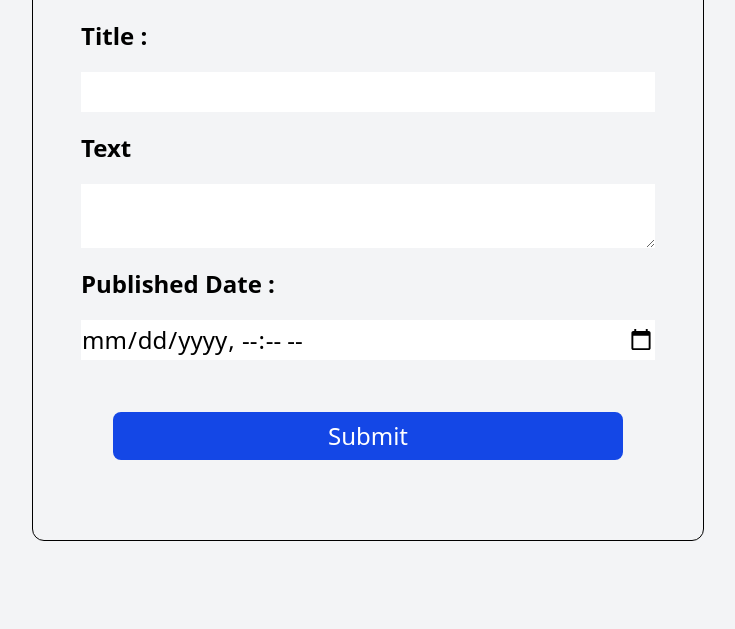
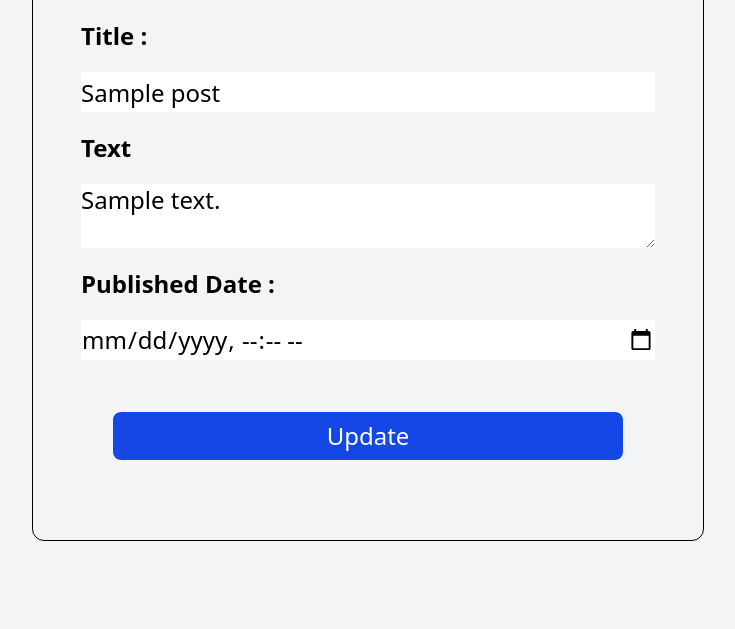
Before and after one commit to Nour-Noaxp/djangoproject, a Django app: page /edit/1 in a window 1280 px wide. Shown: the part 348-977 px from the top of the page, without its empty margins (272-1007 px from the left). Run offline with Django 5.2, Linux system fonts and the light colour scheme; tables that the repository leaves empty hold one stand-in row (values such as "Sample post").

Commit message:
Corrected Show and Edit views, modified show and edit templates

```diff
--- a/blog/templates/blog/about.html
+++ b/blog/templates/events/about.html
@@ -1,4 +1,4 @@
-{% extends "blog/layout.html" %}
+{% extends "events/layout.html" %}
 
 {% block title %}
   About
--- /dev/null
+++ b/blog/templates/events/edit.html
@@ -0,0 +1,75 @@
+{% extends "events/layout.html" %}
+{% block title %}
+  Edit Post
+{% endblock %}
+<hr/>
+{% block content %}
+  <div>
+    <header>
+      <h3 class="text-3xl font-semibold">Edit Post</h3>
+    </header>
+    <div>
+      <form
+        class="flex flex-col gap-5 max-w-2xl mx-auto my-12 text-2xl border border-black border rounded-xl p-12"
+        action=""
+        method="post"
+      >
+        {% csrf_token %}
+        <label
+          class="h-10 font-bold"
+          for="author"
+          >Authors :</label
+        >
+        <select name="author">
+          {% for user in users %}
+          <option
+            class="bg-white"
+            value="{{ user.id }}"
+          >
+            {{ user.username }}
+          </option>
+          {% endfor %}
+        </select>
+
+        <label
+          class="font-bold"
+          for="title"
+          >Title :</label
+        >
+        <input
+          class="bg-white h-10"
+          type="text"
+          name="title"
+          value="{{ post.title }}"
+        />
+
+        <label
+          class="font-bold"
+          for="text"
+          >Text</label
+        >
+        <textarea
+          class="bg-white"
+          name="text"
+        >{{ post.text }} </textarea>
+
+        <label
+          class="font-bold"
+          for="published_date"
+          >Published Date :</label
+        >
+        <input
+          class="bg-white h-10"
+          type="datetime-local"
+          name="published_date"
+          value="{{ post.published_date }}"
+        />
+
+        <input
+          class="mx-8 my-8 text-white bg-blue-700 hover:bg-blue-800 font-medium rounded-lg px-5 py-2"
+          type="submit" value="Update"
+        />
+      </form>
+    </div>
+  </div>
+{% endblock %}
--- a/blog/templates/blog/home.html
+++ b/blog/templates/events/home.html
@@ -1,4 +1,4 @@
-{% extends "blog/layout.html" %}
+{% extends "events/layout.html" %}
 
 {% block title %}
   Home
--- a/blog/templates/blog/edit.html
+++ b/blog/templates/events/new.html
@@ -1,14 +1,14 @@
-{% extends "blog/layout.html" %} {% block title %} Edit Post {% endblock %}
+{% extends "events/layout.html" %} {% block title %} New Post {% endblock %}
 <hr />
 {% block content %}
 <div>
   <header>
-    <h3 class="text-3xl font-semibold">Edit Post</h3>
+    <h3 class="text-3xl font-semibold">Post Form</h3>
   </header>
   <div>
     <form
       class="flex flex-col gap-5 max-w-2xl mx-auto my-12 text-2xl border border-black border rounded-xl p-12"
-      action="/edit/"
+      action="/new/"
       method="post"
     >
       {% csrf_token %}
--- a/blog/urls.py
+++ b/blog/urls.py
@@ -8,7 +8,7 @@ urlpatterns = [
     path("about/", views.about, name="about"),
     path("contact/", views.contact, name="contact"),
     path("new/", views.new, name="new"),
-    path("view/<int:pk>", views.show, name="show"),
-    path("edit/<int:pk>", views.edit, name="edit"),
+    path("show/<post_id>", views.show, name="show_post"),
+    path("edit/<post_id>", views.edit, name="edit_post"), #<int:pk>
     path("delete/<int:pk>", views.delete, name="delete"),
 ]
--- a/blog/views.py
+++ b/blog/views.py
@@ -4,7 +4,6 @@ from .forms import PostForm
 from django.contrib import messages
 from django.utils import timezone
 from django.contrib.auth.models import User
-
 
 def new(request):
     form = PostForm()
@@ -15,42 +14,38 @@ def new(request):
             form.save()
             messages.success(request, "Post successfully created")
             return redirect("post_list")
-    return render(request, "blog/new.html", {"form": form, "users": users})
-
+    return render(request, "events/new.html", {"form": form, "users": users})
 
 def home(request):
     categories = ["culture", "sports", "food", "politics", "religion", "nature"]
-    return render(request, "blog/home.html", {"categories": categories})
-
+    return render(request, "events/home.html", {"categories": categories})
 
 def post_list(request):
     posts = Post.objects.filter(published_date__lte=timezone.now()).order_by(
         "published_date"
     )
-    return render(request, "blog/post_list.html", {"posts": posts})
+    return render(request, "events/post_list.html", {"posts": posts})
 
-def show(request, pk):
-    return render(request, "blog/show.html", {"pk": pk})
+def show(request, post_id):
+    post = Post.objects.get(pk=post_id)
+    return render(request, "events/show.html", {"post": post})
 
 def delete(request, pk):
     post = Post.objects.get(id=pk)
     post.delete()
     return redirect("post_list")
 
-def edit(request, pk):
-    form = PostForm()
-    post = Post.objects.get(id=pk)
-    if request.method == "POST":
-        form.PostForm(request.POST)
-        if form.is_valid():
-            form.save()
-            messages.success(request, "Post successfully updated")
-            return redirect("post_list")
-    return render (request, "blog/edit.html", {"form": form, "pk": pk})
+def edit(request, post_id):
+    users = User.objects.all()
+    post = Post.objects.get(pk=post_id)
+    form = PostForm(request.POST or None, instance=post)
+    if form.is_valid():
+        form.save()
+        return redirect("post_list")
+    return render(request, "events/edit.html", {"post": post, "form": form, "users": users})
 
 def about(request):
-    return render(request, "blog/about.html")
-
+    return render(request, "events/about.html")
 
 def contact(request):
     return HttpResponse(
```
Also changed, not shown: blog/templates/blog/new.html (deleted, +0 -66 lines), blog/templates/events/post_list.html (renamed from blog/templates/blog/post_list.html, +5 -5 lines), blog/templates/events/show.html (added, +21 -0 lines), blog/templates/blog/show.html (deleted), blog/templates/events/layout.html (renamed from blog/templates/blog/layout.html).
